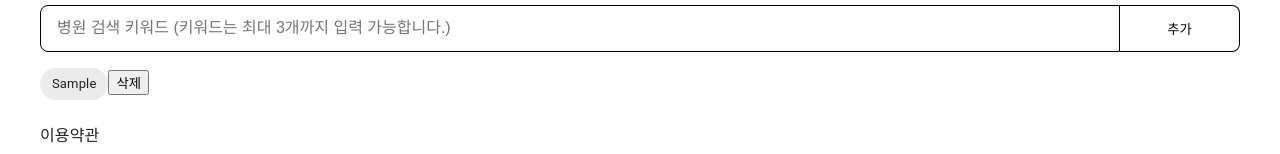
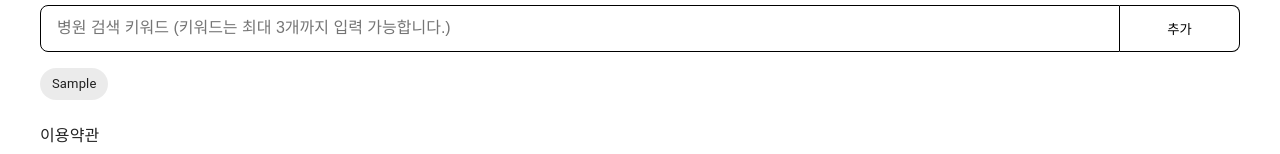
Before and after one commit to DOKACHU/New-Landing, a React (Create React App) app: page /center in a window 1280 px wide. Both pictures are taken after typing "Sample" into the empty fields and a click on the button "추가". Shown: the part 1124-1278 px from the top of the page. Built offline with nearby package versions, Linux system fonts and the light colour scheme.

Commit message:
feat: Update Chip Delete Event

```diff
--- a/src/Pages/CenterForm.tsx
+++ b/src/Pages/CenterForm.tsx
@@ -467,10 +467,14 @@ export default function CenterForm({ handle }: any) {
             {fields.map((obj, index) => {
               return (
                 <div key={index}>
-                  <Chip label={obj.name} key={index} />
-                  <button onClick={() => handlee.clickDelete(index)}>
+                  <Chip
+                    label={obj.name}
+                    key={index}
+                    onClick={() => handlee.clickDelete(index)}
+                  />
+                  {/* <button onClick={() => handlee.clickDelete(index)}>
                     삭제
-                  </button>
+                  </button> */}
                 </div>
               );
             })}
```
